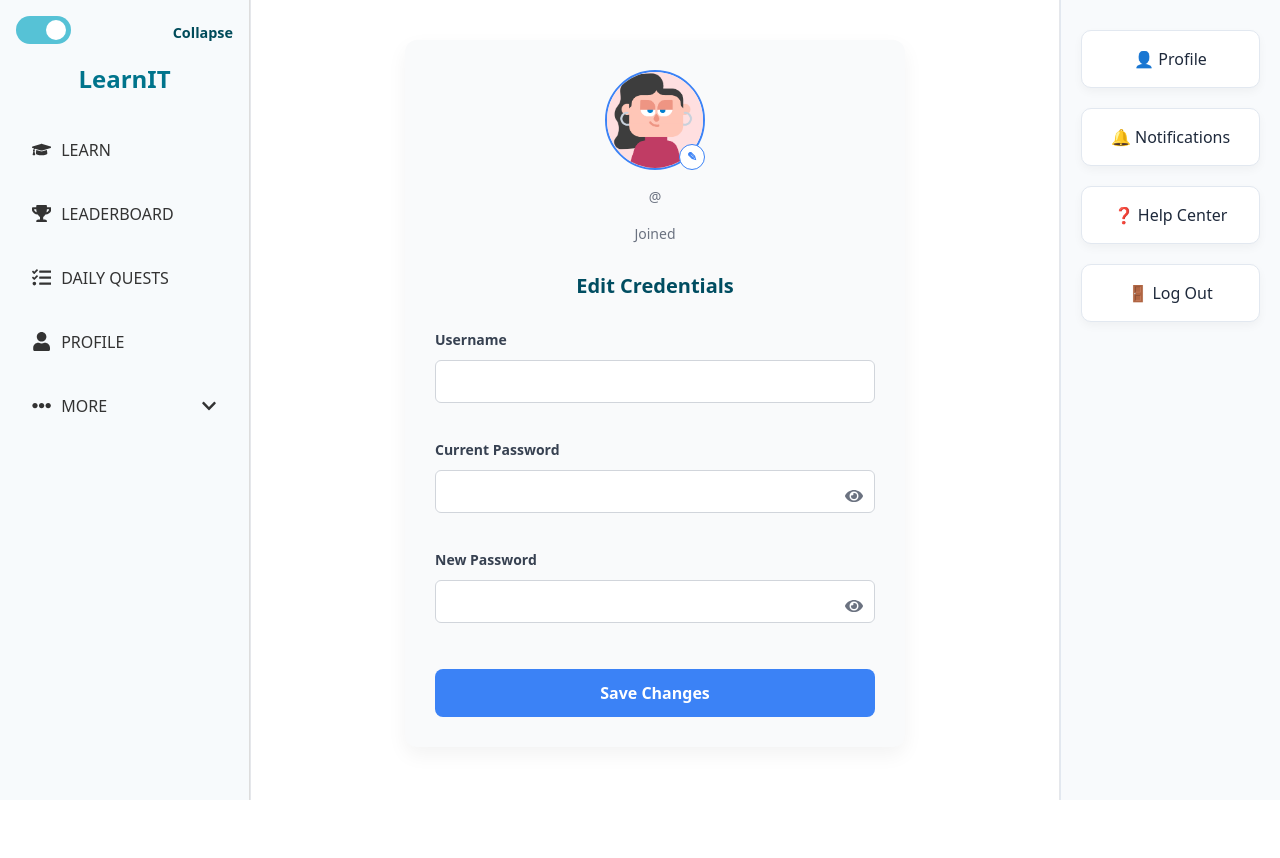
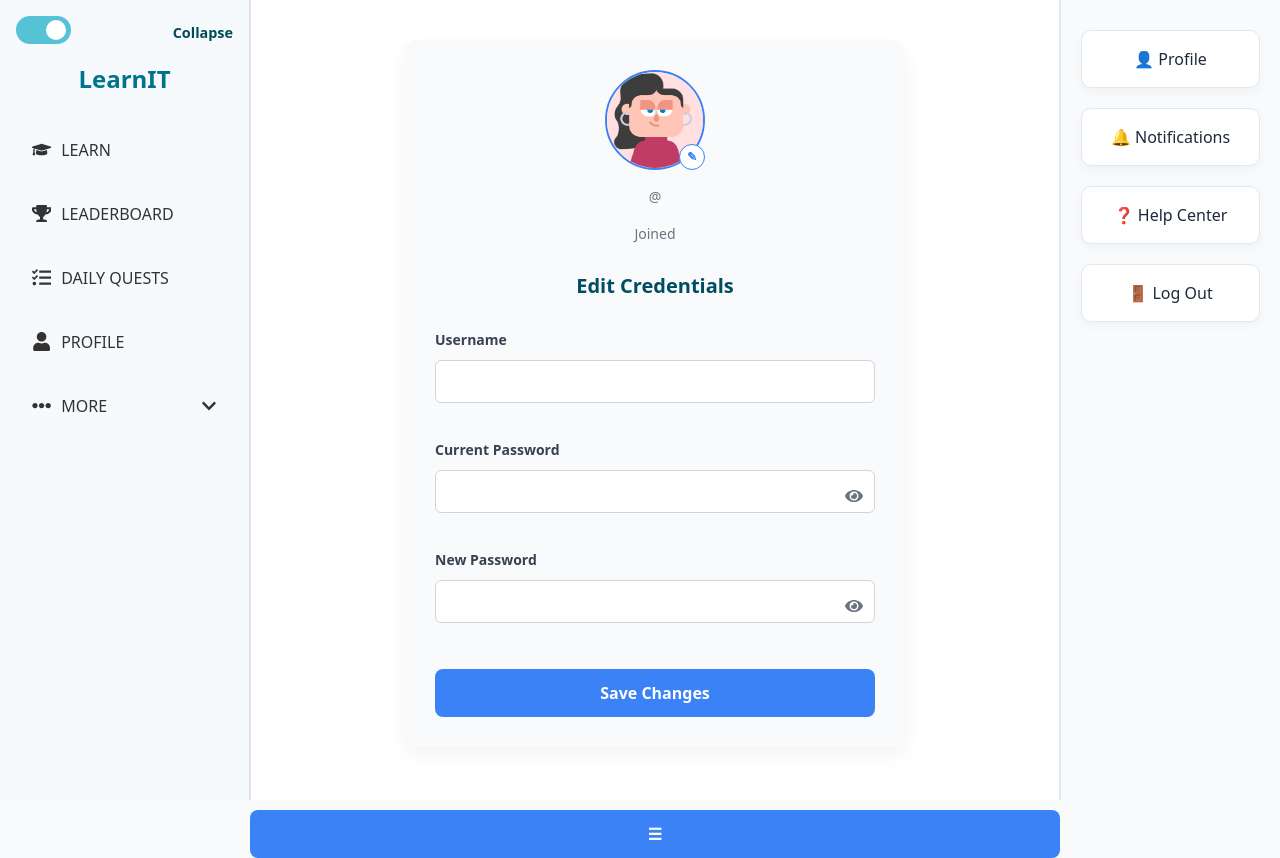
Before and after one commit to AnitaWaiba/LearnIT, a React (Create React App) app in the folder frontend/: page /settings/profile in a window 1280 px wide. Before the commit the page ends 800 px from the top, so only its background shows below. Built offline with nearby package versions, Linux system fonts and the light colour scheme; no server answers.

Commit message:
Edited Settings Page

```diff
--- a/frontend/src/Pages/SettingsPage.js
+++ b/frontend/src/Pages/SettingsPage.js
@@ -1,4 +1,4 @@
-import React from 'react';
+import React, { useState } from 'react';
 import { Routes, Route, Navigate, useNavigate } from 'react-router-dom';
 import styles from './SettingsPage.module.css';
 import Dashboard from '../Components/Dashboard';
@@ -9,13 +9,14 @@ import 'react-toastify/dist/ReactToastify.css';
 
 const SettingsPage = () => {
   const navigate = useNavigate();
+  const [isSidebarOpen, setSidebarOpen] = useState(false); // collapsed by default on mobile
 
   const handleLogout = () => {
     toast.success('✅ You have been logged out!', {
       position: 'top-center',
       autoClose: 2000,
     });
-    localStorage.removeItem('access'); // Clear auth token if stored
+    localStorage.removeItem('access');
     setTimeout(() => navigate('/'), 2000);
   };
 
@@ -33,12 +34,24 @@ const SettingsPage = () => {
     <div className={styles.gridLayout}>
       <ToastContainer />
 
-      {/* Sidebar */}
-      <aside className={styles.sidebar}>
+      {/* ☰ Hamburger Toggle Button */}
+      <button
+        className={styles.toggleButton}
+        onClick={() => setSidebarOpen((prev) => !prev)}
+      >
+        ☰
+      </button>
+
+      {/* Sidebar with toggle */}
+      <aside
+        className={`${styles.sidebar} ${
+          isSidebarOpen ? styles.sidebarOpen : styles.sidebarClosed
+        }`}
+      >
         <Dashboard />
       </aside>
 
-      {/* Main Content */}
+      {/* Center content */}
       <main className={styles.mainContent}>
         <Routes>
           <Route path="/" element={<Navigate to="profile" replace />} />
@@ -56,7 +69,7 @@ const SettingsPage = () => {
         </Routes>
       </main>
 
-      {/* Right Panel */}
+      {/* Right side action panel */}
       <aside className={styles.actionPanel}>
         <div className={styles.card} onClick={() => handleTabClick('profile')}>
           👤 Profile
```
